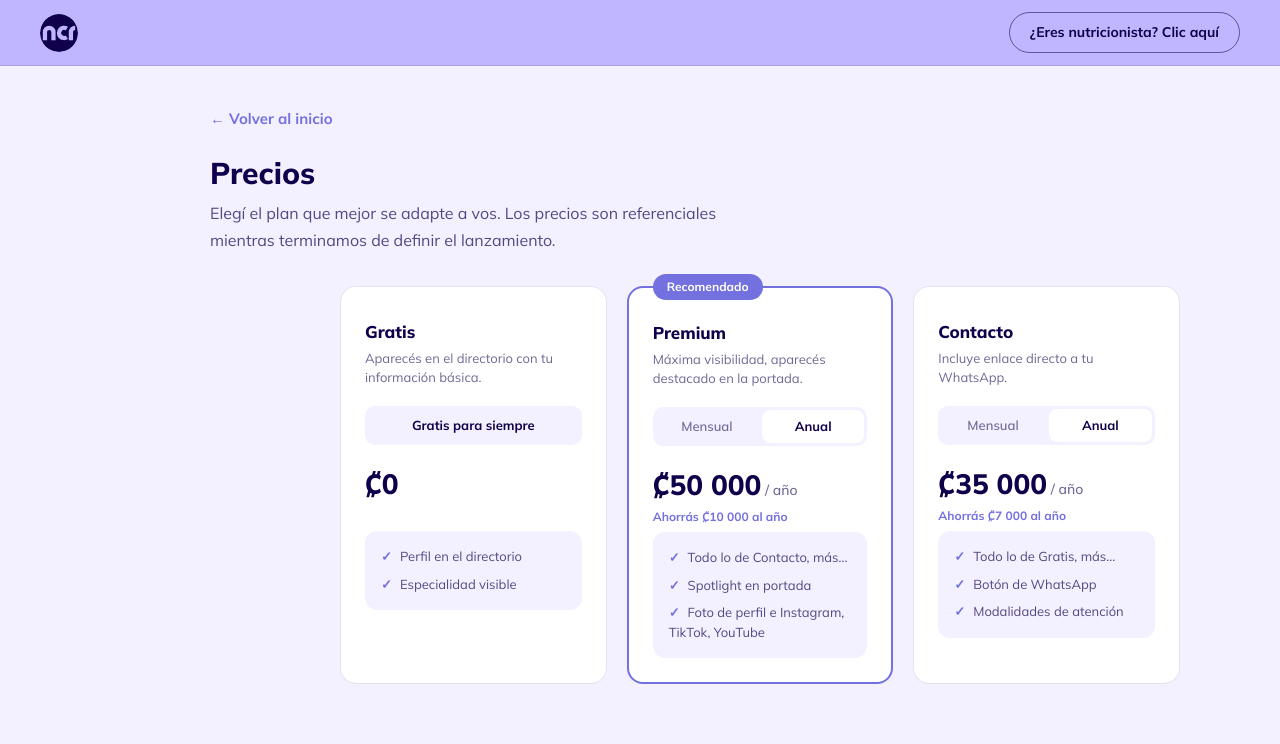
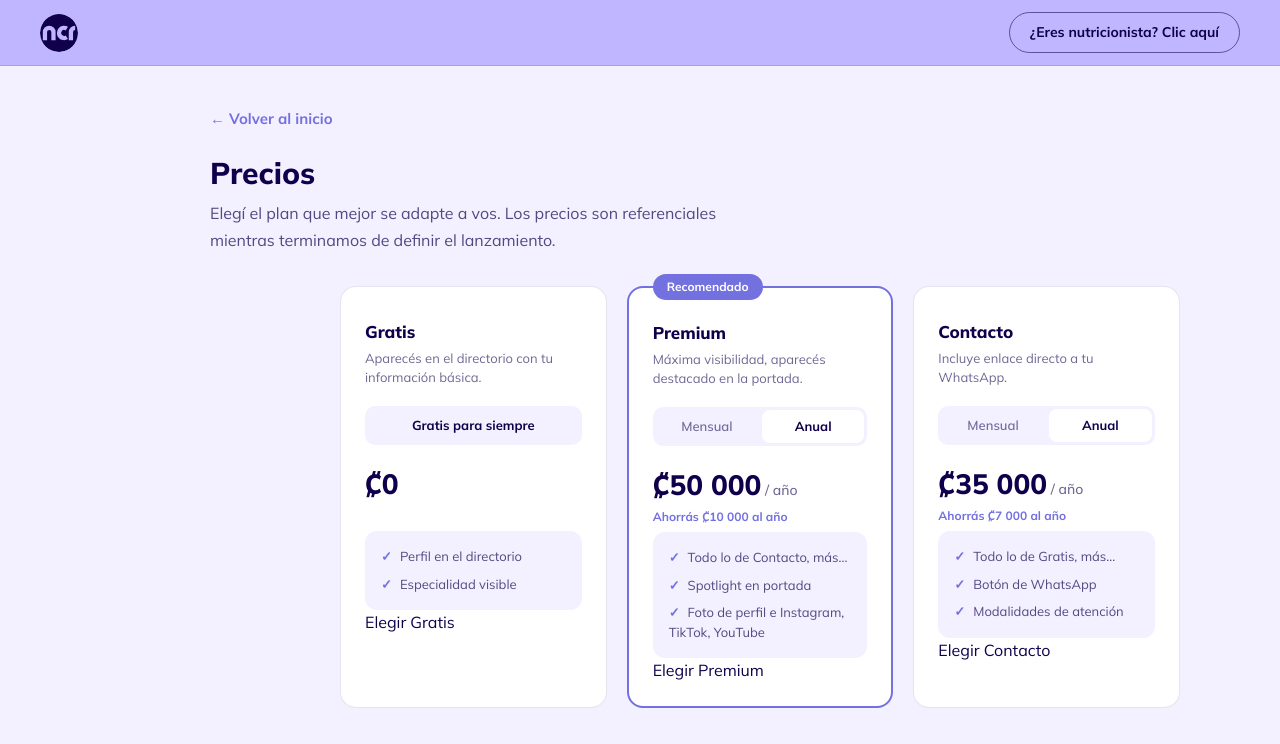
Before and after one commit to Cubujuqui/ncr-directory, a Next.js app: page /precio in a window 1280 px wide. Shown: the top 744 px of the page. Built offline with nearby package versions, Linux system fonts and the light colour scheme; no server answers.

Commit message:
Add links for selecting different membership options

```diff
--- a/app/precio/TarjetasPrecio.tsx
+++ b/app/precio/TarjetasPrecio.tsx
@@ -1,6 +1,7 @@
 'use client';
 
 import { useState } from 'react';
+import Link from 'next/link';
 import styles from './page.module.css';
 
 const PREMIUM_MENSUAL = 5000;
@@ -38,6 +39,9 @@ export default function TarjetasPrecio() {
             <li>Especialidad visible</li>
           </ul>
         </div>
+        <Link href="/unirme" className={styles.botonSeleccionar}>
+          Elegir Gratis
+        </Link>
       </div>
 
       <div className={`${styles.tarjeta} ${styles.tarjetaDestacada}`}>
@@ -77,6 +81,9 @@ export default function TarjetasPrecio() {
             <li>Foto de perfil e Instagram, TikTok, YouTube</li>
           </ul>
         </div>
+        <Link href="/unirme" className={styles.botonSeleccionarDestacado}>
+          Elegir Premium
+        </Link>
       </div>
 
       <div className={styles.tarjeta}>
@@ -115,6 +122,9 @@ export default function TarjetasPrecio() {
             <li>Modalidades de atención</li>
           </ul>
         </div>
+        <Link href="/unirme" className={styles.botonSeleccionar}>
+          Elegir Contacto
+        </Link>
       </div>
     </div>
   );
```
